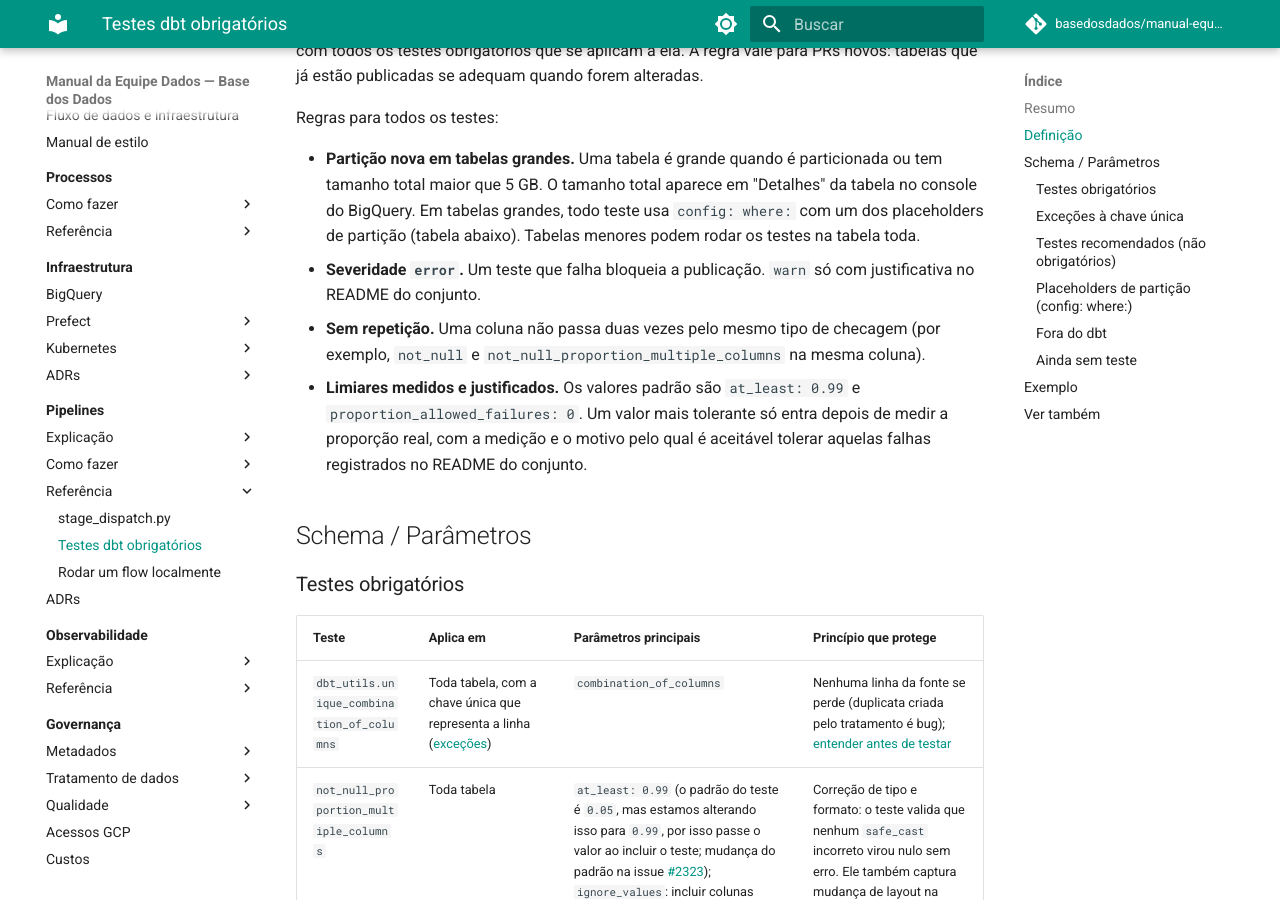
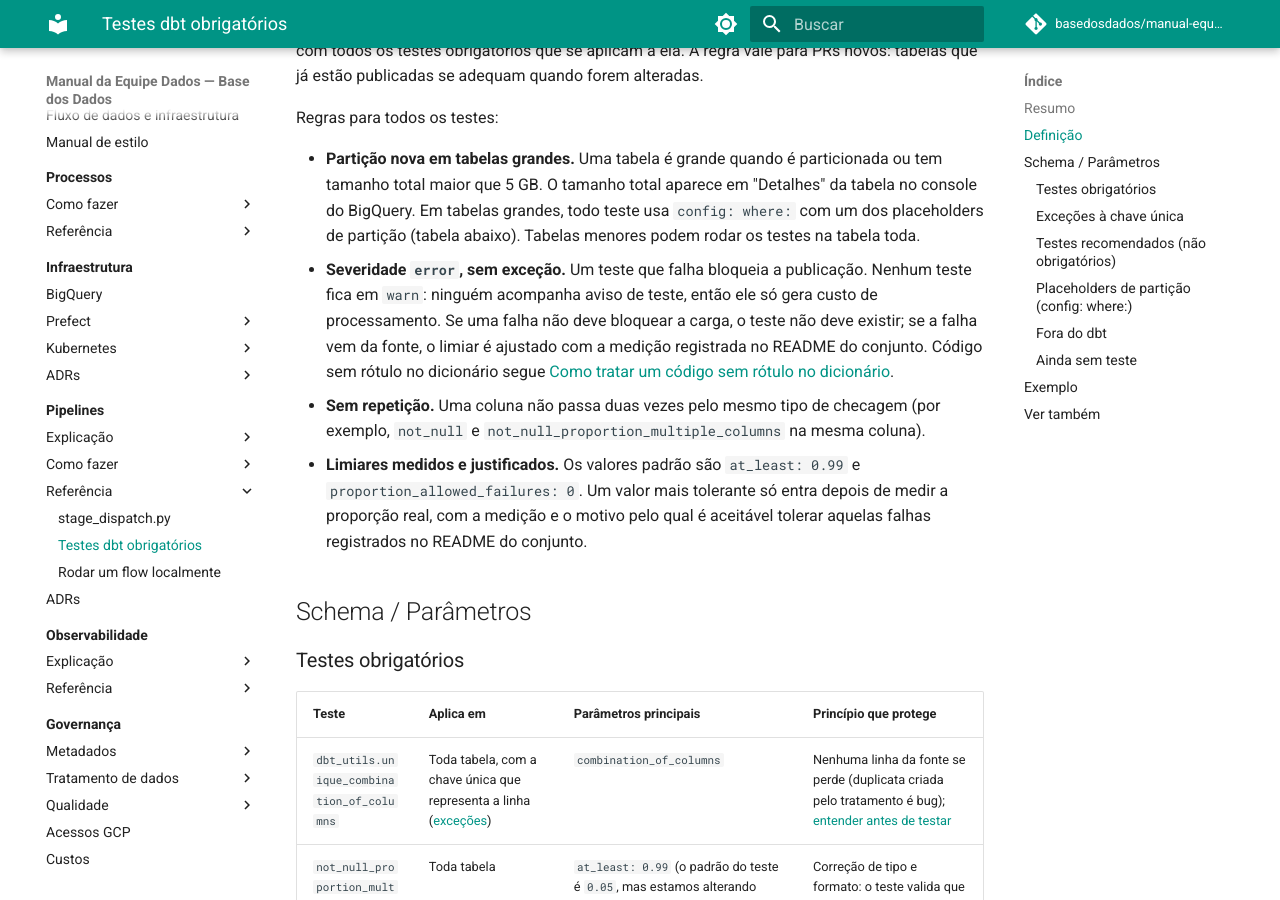
Before and after one commit to basedosdados/manual-equipe-dados, an MkDocs documentation site: the page built from docs/pipelines/referencia/testes-dbt-obrigatorios.md, in a window 1280 px wide and 900 px high, scrolled down 574 px. Built offline with MkDocs 1.6.1 and Material for MkDocs 9.7.7, drawn with Linux system fonts in a browser that asks for light colours; comment, search, counter and statistics services are not loaded.

Commit message:
docs: código sem rótulo no dicionário e nenhum teste em warn
Nova página de como-fazer em governanca/tratamento-de-dados para quando o
custom_dictionary_coverage acusa um código sem rótulo: confirmar que vem da
fonte, buscar o significado e, se não houver, incluir com 'Significado não
encontrado nas fontes relacionadas a <base>' e pedir via LAI.

Testes dbt obrigatórios e o checklist de revisão passam a proibir testes em
warn: ninguém acompanha aviso, e o teste só gera custo.

```diff
--- a/docs/pipelines/referencia/testes-dbt-obrigatorios.md
+++ b/docs/pipelines/referencia/testes-dbt-obrigatorios.md
@@ -25,8 +25,11 @@ Regras para todos os testes:
   total maior que 5 GB. O tamanho total aparece em "Detalhes" da tabela no console do BigQuery.
   Em tabelas grandes, todo teste usa `config: where:` com um dos placeholders de partição (tabela
   abaixo). Tabelas menores podem rodar os testes na tabela toda.
-- **Severidade `error`.** Um teste que falha bloqueia a publicação. `warn` só com justificativa no
-  README do conjunto.
+- **Severidade `error`, sem exceção.** Um teste que falha bloqueia a publicação. Nenhum teste fica
+  em `warn`: ninguém acompanha aviso de teste, então ele só gera custo de processamento. Se uma
+  falha não deve bloquear a carga, o teste não deve existir; se a falha vem da fonte, o limiar é
+  ajustado com a medição registrada no README do conjunto. Código sem rótulo no dicionário segue
+  [Como tratar um código sem rótulo no dicionário](../../governanca/tratamento-de-dados/como-fazer/como-tratar-codigo-sem-rotulo.md).
 - **Sem repetição.** Uma coluna não passa duas vezes pelo mesmo tipo de checagem (por exemplo,
   `not_null` e `not_null_proportion_multiple_columns` na mesma coluna).
 - **Limiares medidos e justificados.** Os valores padrão são `at_least: 0.99` e
--- a/mkdocs.yml
+++ b/mkdocs.yml
@@ -162,6 +162,7 @@ nav:
       - governanca/tratamento-de-dados/index.md
       - Princípios de tratamento: governanca/tratamento-de-dados/explicacao/principios-de-tratamento.md
       - Práticas de tratamento: governanca/tratamento-de-dados/referencia/praticas-de-tratamento.md
+      - Código sem rótulo no dicionário: governanca/tratamento-de-dados/como-fazer/como-tratar-codigo-sem-rotulo.md
     - Qualidade:
       - governanca/qualidade/index.md
       - Referência:
```
Also changed, not shown: docs/governanca/tratamento-de-dados/como-fazer/como-tratar-codigo-sem-rotulo.md (added, +66 -0 lines), docs/governanca/tratamento-de-dados/index.md (+4 -0 lines), docs/governanca/tratamento-de-dados/referencia/praticas-de-tratamento.md (+1 -1 lines), docs/index.md (+5 -1 lines), docs/processos/como-fazer/revisar-pr.md (+6 -2 lines).
